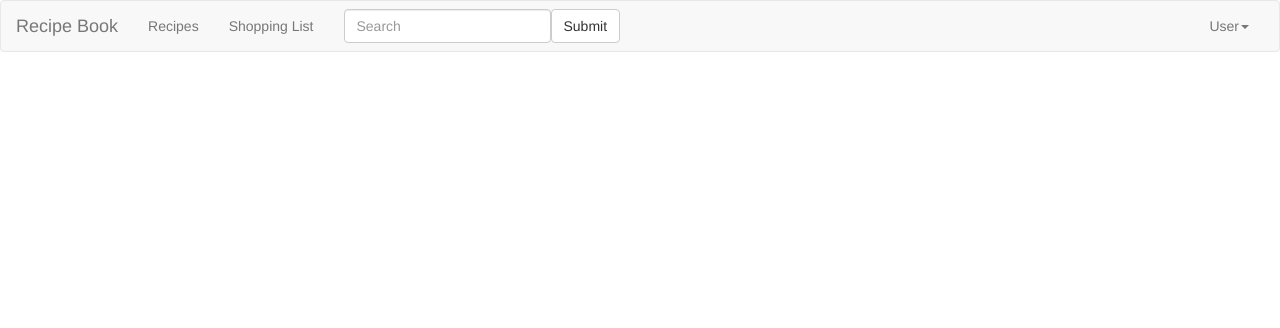
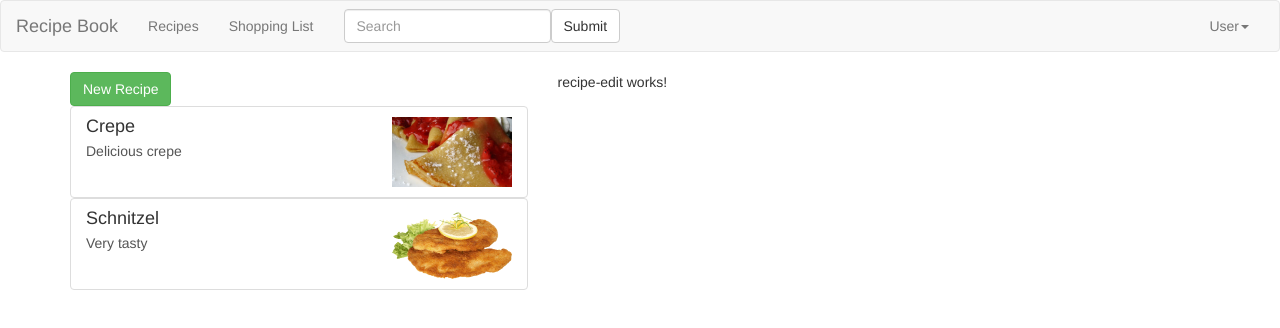
Before and after one commit to ascold/recipe-book, an Angular app: page /recipes/new in a window 1280 px wide. Before the commit this address led to /. Shown: the top 328 px of the page. Built offline with nearby package versions, Linux system fonts and the light colour scheme.

Commit message:
child recipes route added

```diff
--- a/src/app/app.module.ts
+++ b/src/app/app.module.ts
@@ -17,6 +17,8 @@ import { RecipeService } from './recipes/recipe.service';
 import { ShoppingListService } from './shopping-list/shopping-list.service';
 
 import{ routing } from './app.routes';
+import { RecipeEditComponent } from './recipes/recipe-edit/recipe-edit.component';
+import { RecipeStartComponent } from './recipes/recipe-start.component';
 
 
 @NgModule({
@@ -29,7 +31,9 @@ import{ routing } from './app.routes';
     RecipeDetailComponent,
     ShoppingListComponent,
     ShoppingListAddComponent,
-    DropdownDirective
+    DropdownDirective,
+    RecipeEditComponent,
+    RecipeStartComponent
   ],
   imports: [
     BrowserModule,
--- a/src/app/app.routes.ts
+++ b/src/app/app.routes.ts
@@ -1,10 +1,11 @@
 import { RouterModule } from "@angular/router";
 import { RecipesComponent } from './recipes/recipes.component';
 import { ShoppingListComponent } from './shopping-list/shopping-list.component';
+import { recipeRoutes } from './recipes/recipe.routes';
 
 const ROUTES = [
       { path: '', redirectTo: '/recipes', pathMatch: 'full' },
-      { path: 'recipes', component: RecipesComponent },
+      { path: 'recipes', component: RecipesComponent, children: recipeRoutes },
       { path: 'shopping-list', component: ShoppingListComponent }
     ];
 
--- /dev/null
+++ b/src/app/recipes/recipe-edit/recipe-edit.component.html
@@ -0,0 +1,3 @@
+<p>
+  recipe-edit works!
+</p>
--- /dev/null
+++ b/src/app/recipes/recipe-edit/recipe-edit.component.ts
@@ -0,0 +1,14 @@
+import { Component, OnInit } from '@angular/core';
+
+@Component({
+  selector: 'rb-recipe-edit',
+  templateUrl: './recipe-edit.component.html'
+})
+export class RecipeEditComponent implements OnInit {
+
+  constructor() { }
+
+  ngOnInit() {
+  }
+
+}
--- a/src/app/recipes/recipe-item/recipe-item.component.html
+++ b/src/app/recipes/recipe-item/recipe-item.component.html
@@ -1,4 +1,4 @@
-<a href="#" class="list-group-item clearfix">
+<a [routerLink]="[recipeId]" class="list-group-item clearfix">
   <div class="pull-left">
     <h4 class="list-group-item-heading">
       {{recipe.name}}
--- a/src/app/recipes/recipe-item/recipe-item.component.ts
+++ b/src/app/recipes/recipe-item/recipe-item.component.ts
@@ -1,19 +1,11 @@
-import { Component, OnInit, Input } from '@angular/core';
+import { Component, Input } from '@angular/core';
 import {Recipe} from '../recipe';
 
 @Component({
   selector: 'rb-recipe-item',
   templateUrl: './recipe-item.component.html'
 })
-export class RecipeItemComponent implements OnInit {
-
+export class RecipeItemComponent{
 @Input() recipe: Recipe;
-
-recipeId: number;
-
-  constructor() { }
-
-  ngOnInit() {
-  }
-
+@Input() recipeId: number;
 }
--- a/src/app/recipes/recipe-list/recipe-list.component.html
+++ b/src/app/recipes/recipe-list/recipe-list.component.html
@@ -1,12 +1,12 @@
 <div class="row">
   <div class="col-xs-12">
-    <a class="btn btn-success"> New Recipe</a>
+    <a class="btn btn-success" [routerLink]="['new']"> New Recipe</a>
   </div>
 </div>
 <div class="row">
   <div class="col-xs-12">
     <ul class="list-group">
-      <rb-recipe-item *ngFor="let recipe of recipes" [recipe]="recipe" (click)="onSelected(recipe)"></rb-recipe-item>
+      <rb-recipe-item *ngFor="let recipe of recipes; let i = index" [recipe]="recipe" [recipeId]="i"></rb-recipe-item>
     </ul>
   </div>
 </div>
--- a/src/app/recipes/recipe-list/recipe-list.component.ts
+++ b/src/app/recipes/recipe-list/recipe-list.component.ts
@@ -8,9 +8,9 @@ import {RecipeService} from '../recipe.service';
   templateUrl: './recipe-list.component.html'
 })
 export class RecipeListComponent implements OnInit {
+
 recipes: Recipe[] = [];
 
-@Output() recipeSelected = new EventEmitter<Recipe>();
 
   constructor(private recipeService: RecipeService) { }
 
@@ -19,7 +19,7 @@ recipes: Recipe[] = [];
   }
 
   onSelected(recipe: Recipe){
-    this.recipeSelected.emit(recipe);
+
   }
 
 }
--- /dev/null
+++ b/src/app/recipes/recipe-start.component.ts
@@ -0,0 +1,17 @@
+import { Component, OnInit } from '@angular/core';
+
+@Component({
+  selector: 'rb-recipe-start',
+  template: `
+    <h1>Please select the recipe</h1>
+  `,
+  styles: []
+})
+export class RecipeStartComponent implements OnInit {
+
+  constructor() { }
+
+  ngOnInit() {
+  }
+
+}
--- /dev/null
+++ b/src/app/recipes/recipe.routes.ts
@@ -0,0 +1,12 @@
+
+import { RecipeStartComponent } from "./recipe-start.component";
+import { RecipeEditComponent } from "./recipe-edit/recipe-edit.component";
+import { RecipeDetailComponent } from "./recipe-detail/recipe-detail.component";
+
+
+export const recipeRoutes = [
+  {path: '', component: RecipeStartComponent},
+  {path: 'new', component: RecipeEditComponent},
+  {path: ':id', component: RecipeDetailComponent},
+  {path: ':id/edit', component: RecipeEditComponent}
+]
--- a/src/app/recipes/recipes.component.html
+++ b/src/app/recipes/recipes.component.html
@@ -1,8 +1,8 @@
 <div class="row">
   <div class="col-md-5">
-    <rb-recipe-list (recipeSelected)="selectedRecipe = $event"></rb-recipe-list>
+    <rb-recipe-list></rb-recipe-list>
   </div>
   <div class="col-md-7">
-    <rb-recipe-detail [selectedRecipe]="selectedRecipe"></rb-recipe-detail>
+    <router-outlet></router-outlet>
   </div>
 </div>
```
